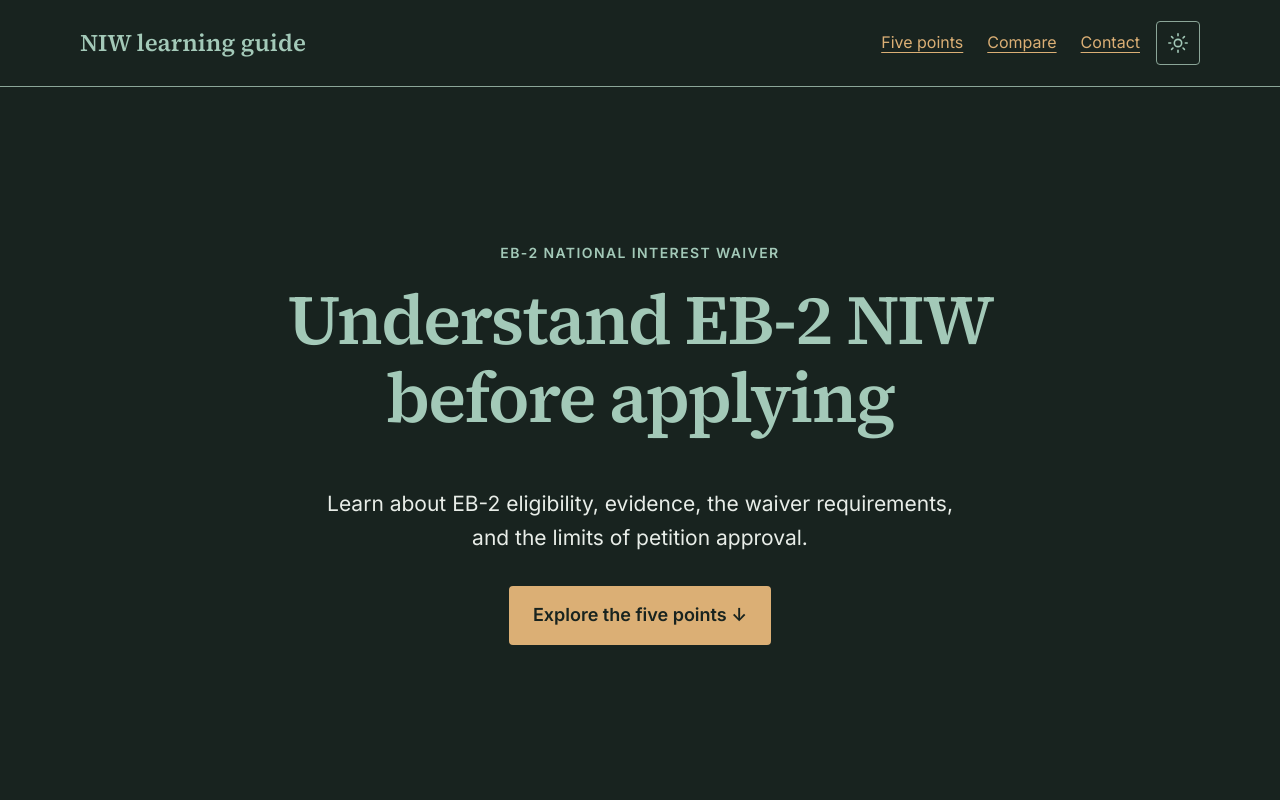
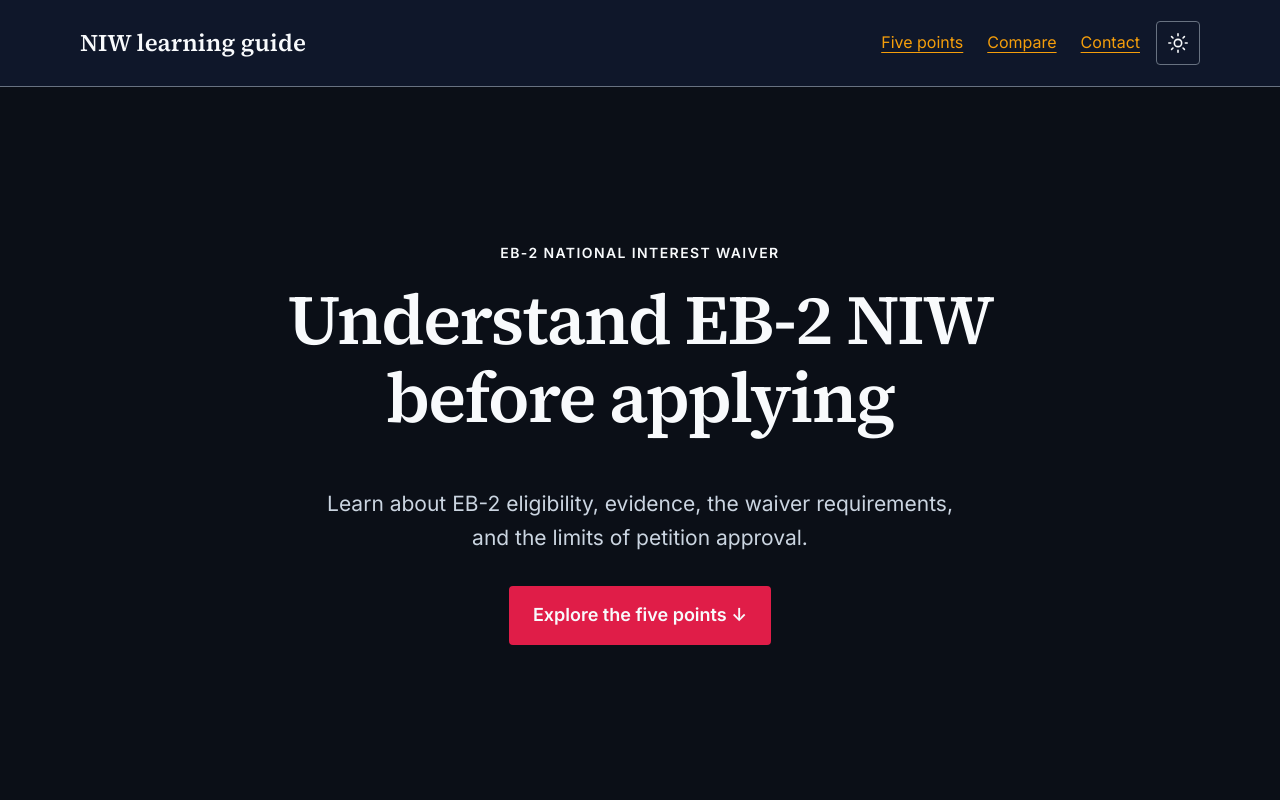
Before and after one commit to sabbirx06/niw-landing-page, a plain HTML site: page index.html in a window 1280 px wide. Both pictures are taken after a click on the button "Switch to dark mode". Shown: the top 800 px of the page. Drawn offline with Linux system fonts and the light colour scheme.

Commit message:
feat: apply slate and rose dark palette

```diff
--- a/styles.css
+++ b/styles.css
@@ -16,16 +16,29 @@
 
 :root[data-theme="dark"] {
   color-scheme: dark;
-  --primary: #A3C9B8;
-  --accent: #DBAF75;
-  --foreground: #E8EDE8;
-  --background: #18231F;
-  --error: #F3A6A0;
-  --success: #96C9A7;
-  --accent-hover: #E8C595;
-  --border: #8BA698;
-  --focus: #A3C9B8;
-  --button-text: #18231F;
+  --primary: #F8FAFC;
+  --accent: #E01D48;
+  --foreground: #F8FAFC;
+  --background: #0B0F17;
+  --error: #EF4444;
+  --success: #10B981;
+  --accent-hover: #D33751;
+  --border: #687281;
+  --focus: #38BDF8;
+  --button-text: #F8FAFC;
+  --sub-background: #0F172A;
+  --panel: #151D2F;
+  --elevated: #1E293B;
+  --surface-hover: #26354D;
+  --secondary: #CBD5E1;
+  --subtle: #94A3B8;
+  --muted: #738196;
+  --disabled: #475569;
+  --card-outline: #1E293B;
+  --divider: #1B2538;
+  --warm-accent: #F59E0B;
+  --warning: #F59E0B;
+  --info: #3B82F6;
 }
 
 
@@ -168,3 +181,25 @@ input, select { width: 100%; min-width: 0; min-height: 50px; border: 1px solid v
   .theme-ready .site-header { transition: padding 200ms ease, background-color 200ms ease, color 200ms ease; }
   .theme-ready .wordmark { transition: font-size 200ms ease, color 200ms ease; }
 }
+
+/* Slate surfaces and rose actions apply only to the dark palette. */
+:root[data-theme="dark"] .site-header,
+:root[data-theme="dark"] .theme-toggle,
+:root[data-theme="dark"] input,
+:root[data-theme="dark"] select { background-color: var(--sub-background); }
+:root[data-theme="dark"] a { color: var(--warm-accent); }
+:root[data-theme="dark"] .wordmark { color: var(--primary); }
+:root[data-theme="dark"] .button { color: var(--button-text); }
+:root[data-theme="dark"] .hero-copy,
+:root[data-theme="dark"] .section-intro,
+:root[data-theme="dark"] .comparison-note,
+:root[data-theme="dark"] .form-note { color: var(--secondary); }
+:root[data-theme="dark"] .accordion-panel { background-color: var(--panel); }
+:root[data-theme="dark"] .accordion-trigger:hover,
+:root[data-theme="dark"] .theme-toggle:hover { background-color: var(--surface-hover); }
+:root[data-theme="dark"] .theme-toggle:hover { color: var(--warm-accent); border-color: var(--warm-accent); }
+:root[data-theme="dark"] input::placeholder { color: var(--muted); opacity: 1; }
+:root[data-theme="dark"] .comparison-table thead { background-color: var(--sub-background); color: var(--foreground); }
+:root[data-theme="dark"] .comparison-table tbody tr { background-color: var(--panel); }
+:root[data-theme="dark"] .comparison-table tbody tr:nth-child(even) { background-color: var(--elevated); }
+:root[data-theme="dark"] .comparison-table td:last-child { color: var(--subtle); }
```
Also changed, not shown: screenshots/slate-dark-1280-errors-full.png (added), screenshots/slate-dark-1280-success-full.png (added), screenshots/slate-dark-375-errors-full.png (added), screenshots/slate-dark-375-success-full.png (added), screenshots/slate-light-1280-errors-full.png (added), screenshots/slate-light-1280-success-full.png (added), screenshots/slate-light-375-errors-full.png (added), screenshots/slate-light-375-success-full.png (added), 2 other files.
